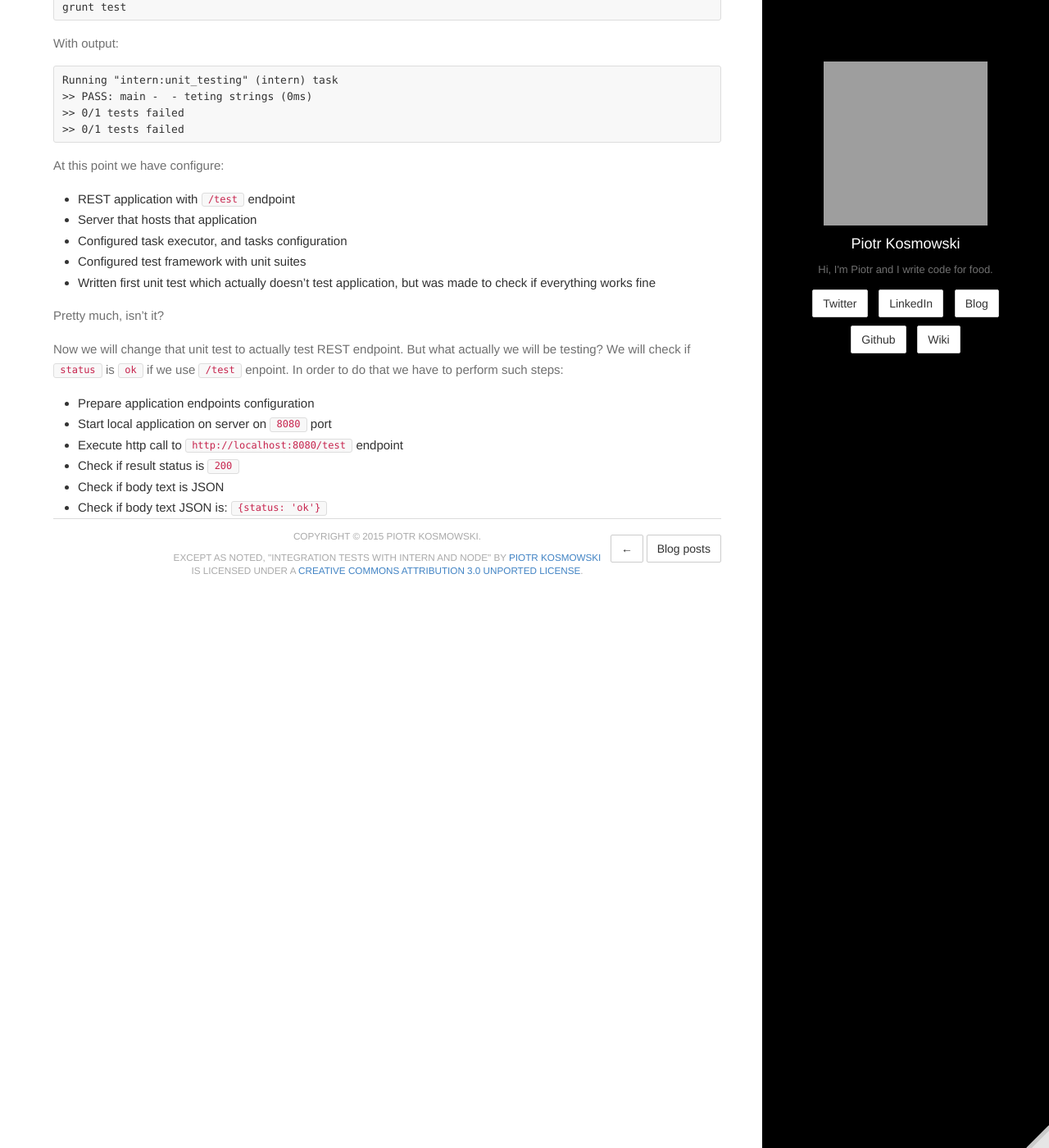
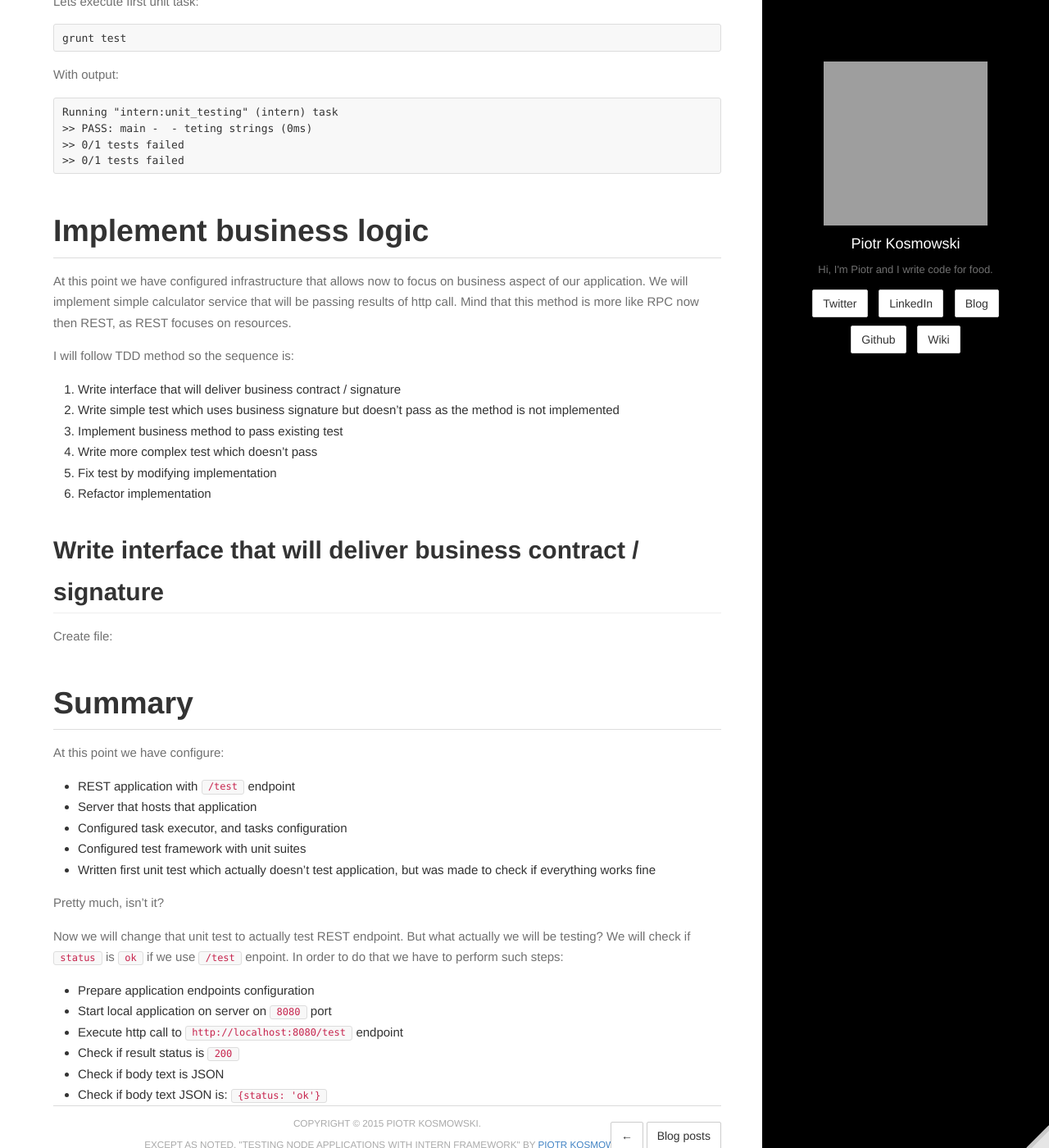
Before and after one commit to kospiotr/kospiotr.github.io, a Jekyll site: the page built from _posts/2015-03-01-unit-tests-with-intern.md, in a window 1280 px wide and 1400 px high, scrolled down 4625 px. Shown: the whole window at 82% size. Built offline with Jekyll 4.4.1, drawn with Linux system fonts in a browser that asks for light colours; Markdown is read by kramdown in place of the engine named in the settings; some of the changed text lies outside the part shown; grey boxes are pictures that could not be loaded.

Commit message:
Update and rename 2015-03-01-intern-integration-tests.md to 2015-03-01-unit-tests-with-intern.md

````diff
--- a/_posts/2015-03-01-intern-integration-tests.md
+++ b/_posts/2015-03-01-unit-tests-with-intern.md
@@ -1,8 +1,8 @@
 ---
 layout: post
-title:  "Integration tests with Intern and Node"
-description: "How to configure server with Intern and ExpressJS"
+title:  "Testing Node applications with Intern framework"
 date:   2015-03-01 22:16:00
+draft: true
 toc: true
 ---
 
@@ -10,7 +10,7 @@ toc: true
 
 In JS world, regressions may appear at every change without any warning, so tests are equally important as production code. The same rule applies to every non static typed languages, but let's stay on JS.
 
-Intern is a complete framework for testing JavaScript Web sites and applications. I will use it to demostrate how to test REST endpoints with the unit test speed.
+Intern is a complete framework for testing JavaScript Web sites and applications. I will use it to demostrate how to test NodeJS applications using intern framework.
 
 # Create Node project
 
@@ -215,6 +215,25 @@ Running "intern:unit_testing" (intern) task
 >> 0/1 tests failed
 ```
 
+#Implement business logic
+
+At this point we have configured infrastructure that allows now to focus on business aspect of our application.
+We will implement simple calculator service that will be passing results of http call. Mind that this method is more like RPC now then REST, as REST focuses on resources.
+
+I will follow TDD method so the sequence is:
+
+1. Write interface that will deliver business contract / signature
+2. Write simple test which uses business signature but doesn't pass as the method is not implemented
+3. Implement business method to pass existing test
+4. Write more complex test which doesn't pass
+5. Fix test by modifying implementation
+6. Refactor implementation
+
+## Write interface that will deliver business contract / signature
+Create file:
+
+#Summary
+
 At this point we have configure:
 * REST application with ```/test``` endpoint
 * Server that hosts that application
````
